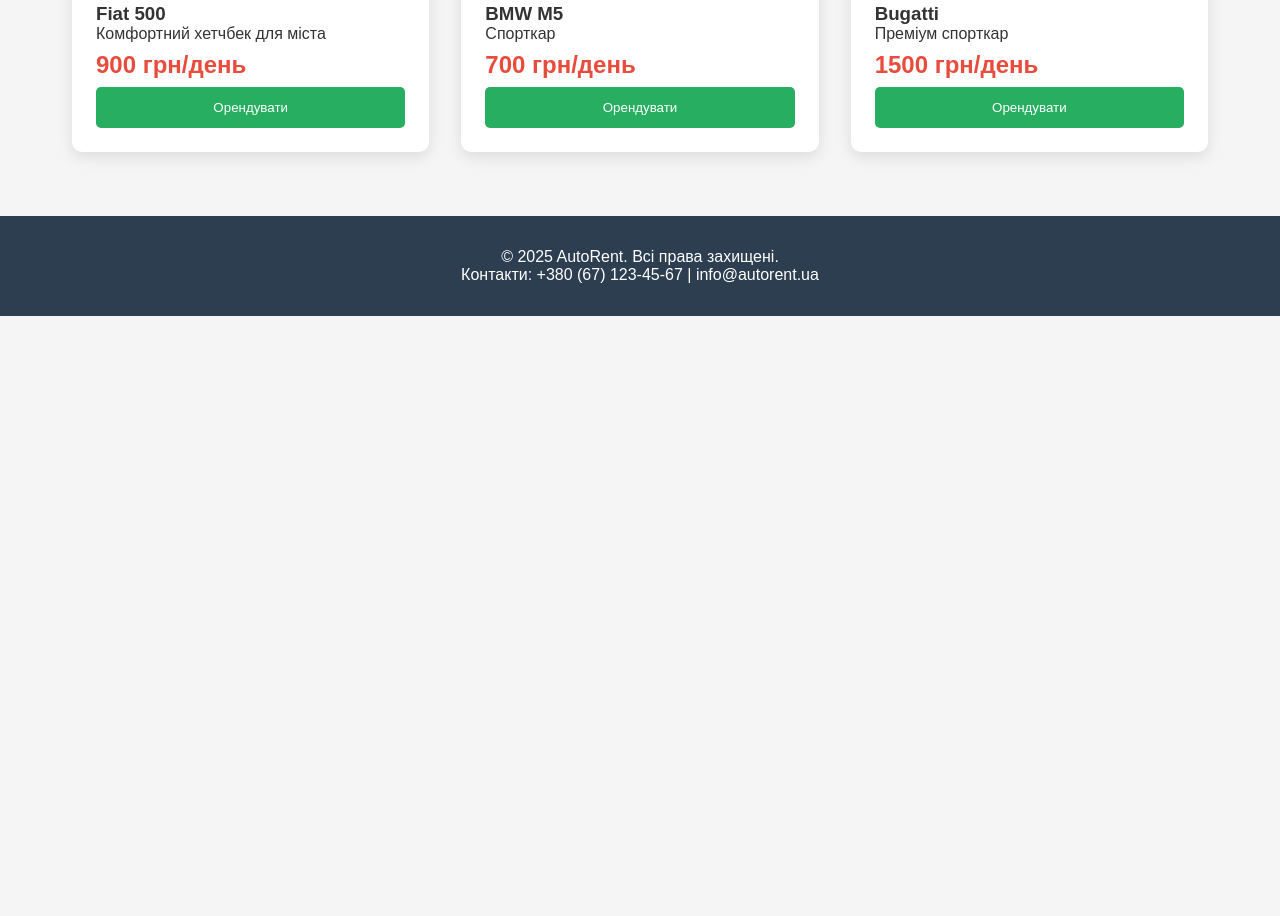
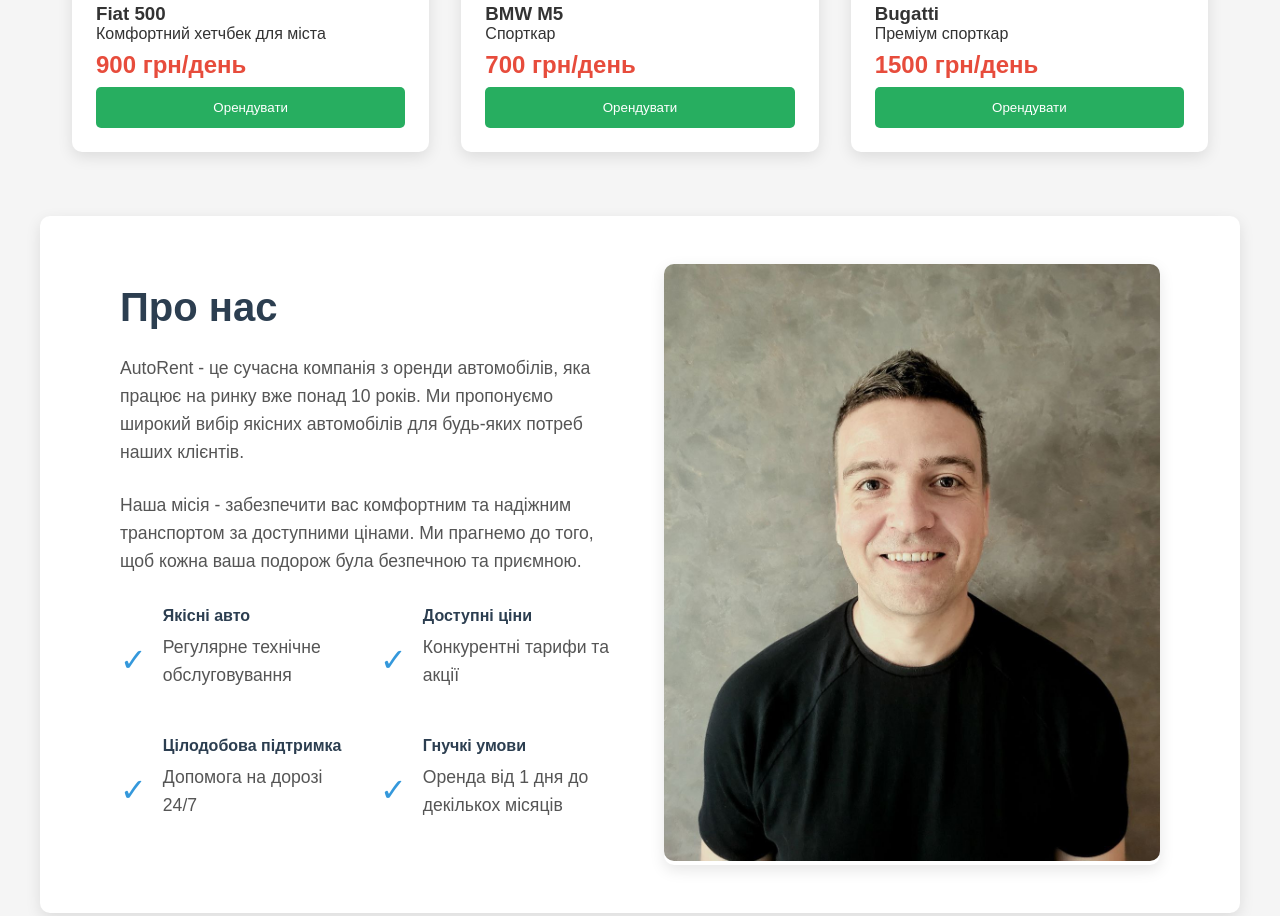
Before and after one commit to yuriimalyshko-coder/ipz22_401z-appWEB-MalyshkoYuriy-MEU-2025, a plain HTML site: page index.html in a window 1280 px wide. Shown: the part 1242-2158 px from the top of the page. Before the commit the page ends 1558 px from the top, so only its background shows below. Drawn offline with Linux system fonts and the light colour scheme.

Commit message:
update about saction.html

```diff
--- a/index.html
+++ b/index.html
@@ -161,6 +161,67 @@
             background: #219a52;
         }
 
+        /* About Section */
+        .about-section {
+            max-width: 1200px;
+            margin: 4rem auto;
+            padding: 0 2rem;
+            background: white;
+            border-radius: 10px;
+            box-shadow: 0 5px 15px rgba(0,0,0,0.1);
+            overflow: hidden;
+        }
+
+	.about-content {
+            display: grid;
+            grid-template-columns: 1fr 1fr;
+            gap: 3rem;
+            align-items: center;
+            padding: 3rem;
+        }
+
+        .about-text h2 {
+            font-size: 2.5rem;
+            color: #2c3e50;
+            margin-bottom: 1.5rem;
+        }
+
+        .about-text p {
+            font-size: 1.1rem;
+            line-height: 1.6;
+            margin-bottom: 1.5rem;
+            color: #555;
+        }
+
+        .about-features {
+            display: grid;
+            grid-template-columns: repeat(2, 1fr);
+            gap: 1.5rem;
+            margin-top: 2rem;
+        }
+
+        .feature {
+            display: flex;
+            align-items: center;
+            gap: 1rem;
+        }
+
+        .feature-icon {
+            font-size: 2rem;
+            color: #3498db;
+        }
+
+        .feature-text h4 {
+            color: #2c3e50;
+            margin-bottom: 0.5rem;
+        }
+
+        .about-image {
+            width: 100%;
+            border-radius: 10px;
+            box-shadow: 0 5px 15px rgba(0,0,0,0.1);
+        }
+
         /* Footer */
         footer {
             background: #2c3e50;
@@ -235,6 +296,51 @@
         </div>
     </section>
 
+     <!-- About Section -->
+    <section class="about-section" id="about">
+        <div class="about-content">
+            <div class="about-text">
+                <h2>Про нас</h2>
+                <p>AutoRent - це сучасна компанія з оренди автомобілів, яка працює на ринку вже понад 10 років. Ми пропонуємо широкий вибір якісних автомобілів для будь-яких потреб наших клієнтів.</p>
+                <p>Наша місія - забезпечити вас комфортним та надіжним транспортом за доступними цінами. Ми прагнемо до того, щоб кожна ваша подорож була безпечною та приємною.</p>
+
+                <div class="about-features">
+                    <div class="feature">
+                        <div class="feature-icon">✓</div>
+                        <div class="feature-text">
+                            <h4>Якісні авто</h4>
+                            <p>Регулярне технічне обслуговування</p>
+                        </div>
+                    </div>
+                    <div class="feature">
+                        <div class="feature-icon">✓</div>
+                        <div class="feature-text">
+                            <h4>Доступні ціни</h4>
+                            <p>Конкурентні тарифи та акції</p>
+                        </div>
+                    </div>
+                    <div class="feature">
+                        <div class="feature-icon">✓</div>
+                        <div class="feature-text">
+                            <h4>Цілодобова підтримка</h4>
+                            <p>Допомога на дорозі 24/7</p>
+                        </div>
+                    </div>
+                    <div class="feature">
+                        <div class="feature-icon">✓</div>
+                        <div class="feature-text">
+                            <h4>Гнучкі умови</h4>
+                            <p>Оренда від 1 дня до декількох місяців</p>
+                        </div>
+                    </div>
+                </div>
+            </div>
+            <div class="about-image">
+                <img src="images/team_member.jpg" alt="Наша команда" style="width:100%; border-radius:10px;">
+            </div>
+        </div>
+    </section>
+
     <!-- Footer -->
     <footer>
         <p>© 2025 AutoRent. Всі права захищені.</p>
```
Also changed, not shown: images/team_member.jpg (added).
